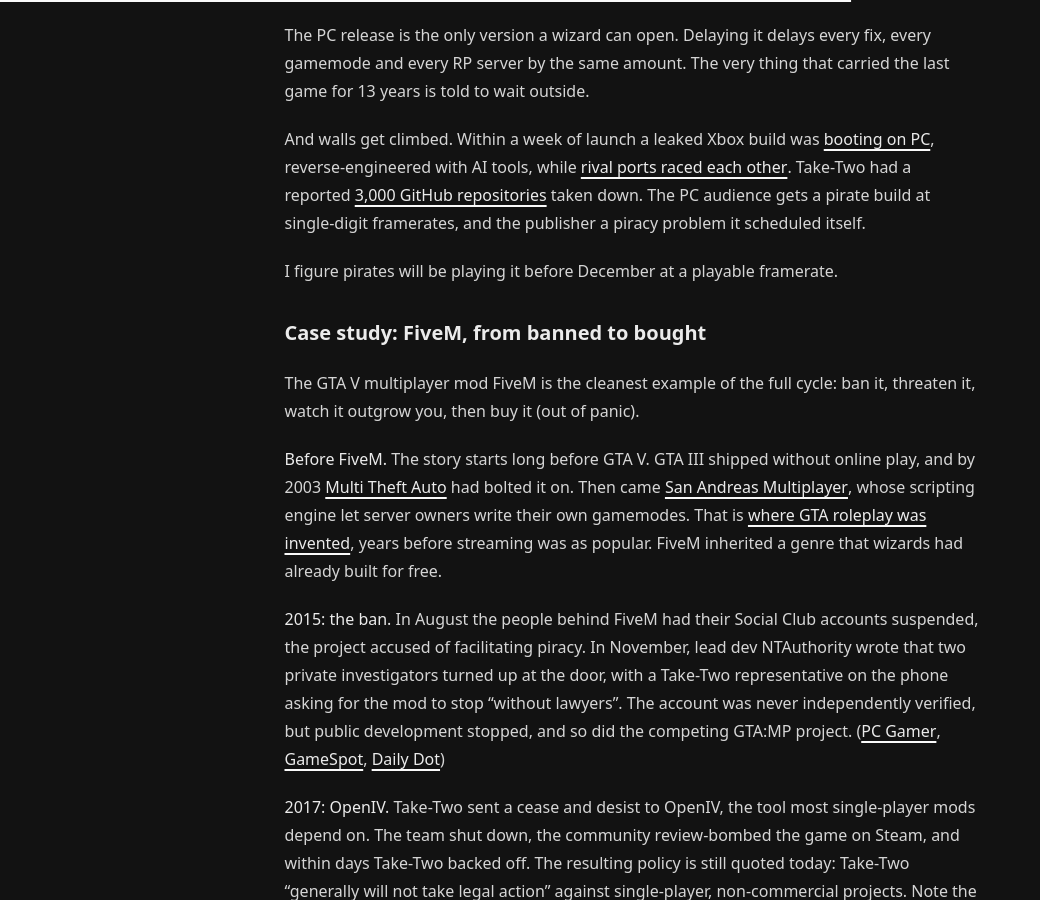
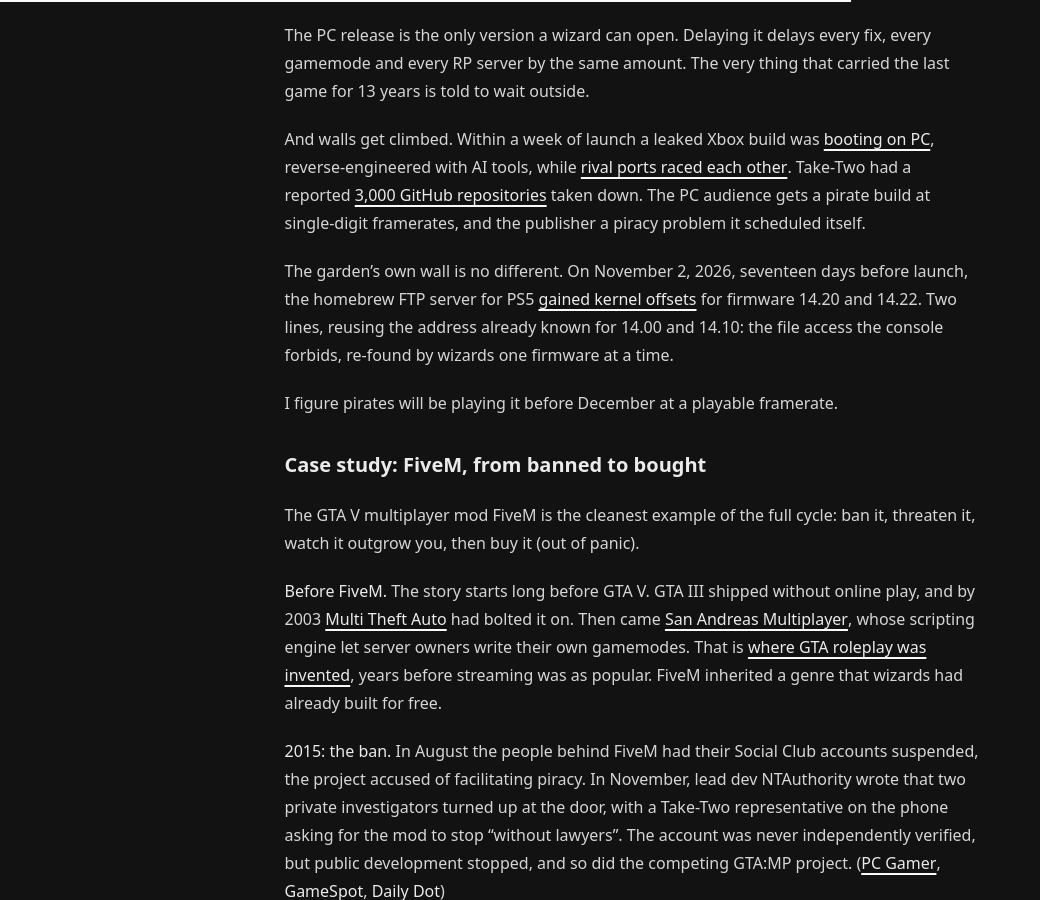
Before and after one commit to h8d13/dontreadthedocs, a Jekyll site: the page built from _notes/modding-wizards.md, in a window 1280 px wide and 900 px high, scrolled down 5016 px. Shown: the whole window, without its empty margins (0-1040 px from the left). Built offline with Jekyll 4.4.1, drawn with Linux system fonts in a browser that asks for light colours.

Commit message:
misc
Signed-off-by: h8d13 <hadean-eon-dev@proton.me>

```diff
--- a/_notes/modding-wizards.md
+++ b/_notes/modding-wizards.md
@@ -178,6 +178,12 @@ And walls get climbed. Within a week of launch a leaked Xbox build was
 build at single-digit framerates, and the publisher a piracy problem it scheduled
 itself.
 
+The garden's own wall is no different. On November 2, 2026, seventeen days before
+launch, the homebrew FTP server for PS5 [gained kernel offsets][ps5-offsets] for
+firmware 14.20 and 14.22. Two lines, reusing the address already known for 14.00
+and 14.10: the file access the console forbids, re-found by wizards one firmware
+at a time.
+
 I figure pirates will be playing it before December at a playable framerate.
 
 ### Case study: FiveM, from banned to bought
@@ -310,6 +316,7 @@ itself, backed by many examples of success.
 [gta6-nopc]: https://godisageek.com/2026/05/gta-6-skips-pc-at-launch-consoles-come-first/
 [gta6-boot]: https://www.techradar.com/gaming/unofficial-gta-6-pc-port-makes-rapid-progress-in-just-24-hours-game-is-now-bootable-in-historic-moment-but-scammers-will-have-a-field-day-here
 [gta6-race]: https://kotaku.com/gta-6-leaker-cyberleek-claims-to-have-to-released-exe-file-that-could-lead-to-unofficial-pc-port-2000759529
+[ps5-offsets]: https://github.com/ps5-payload-dev/ftpsrv/commit/474c8d9da00d2026b274070482bf90e37a4ffc4d
 [gta6-purge]: https://gta6.house/news/gta-6-unofficial-pc-ports-take-two-takedown
 [mta-wiki]: https://en.wikipedia.org/wiki/Multi_Theft_Auto
 [samp-wiki]: https://www.grandtheftwiki.com/San_Andreas_Multiplayer
```
